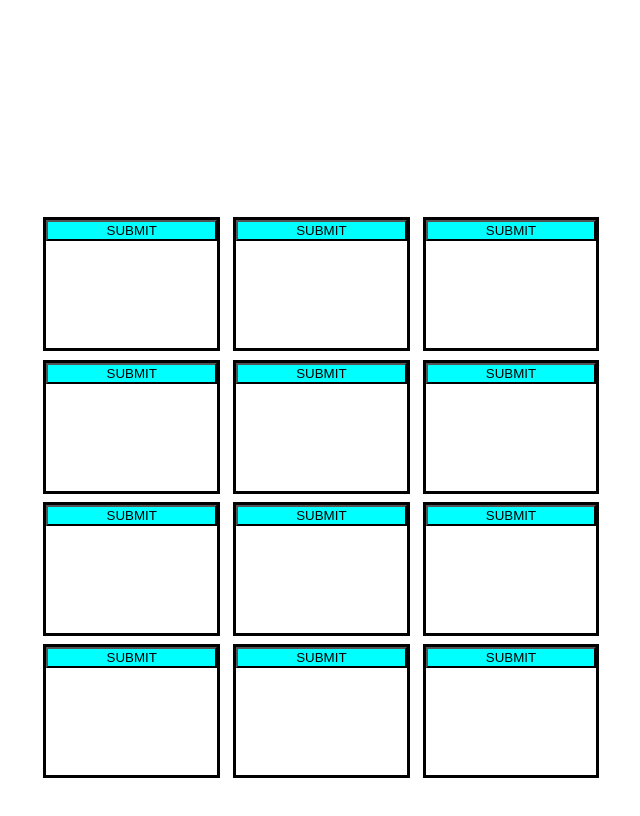
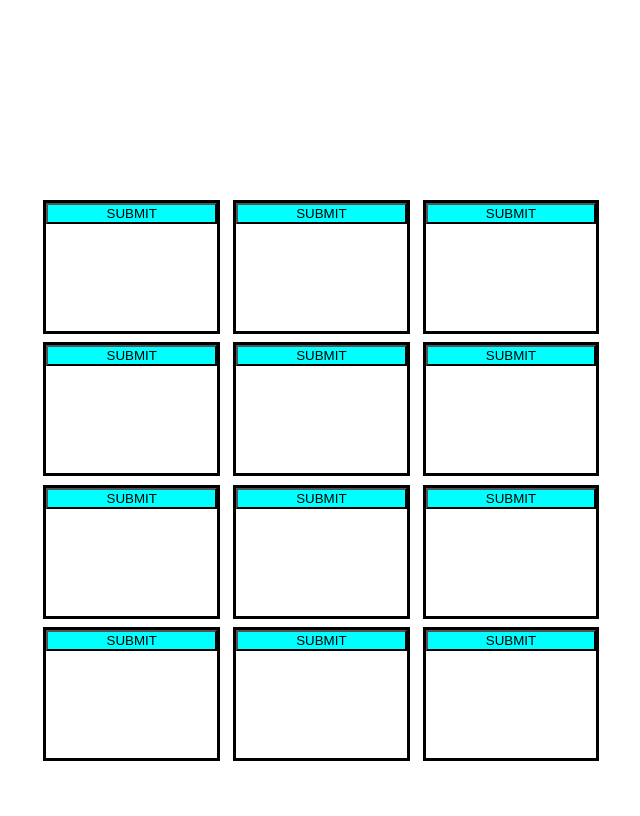
Before and after one commit to egabriel-castillom/memorama, a Flask app: page / in a window 1280 px wide. Shown: the part 307-1123 px from the top of the page, without its empty margins (314-954 px from the left). After the commit the page ends 1068 px from the top, so only its background shows below. Run offline with Flask 2, Linux system fonts and the light colour scheme.

Commit message:
css change

```diff
--- a/static/main_memo.css
+++ b/static/main_memo.css
@@ -11,7 +11,7 @@ body {
     height: 100%;
     display: grid;
     grid-template-columns: 1fr;
-    grid-template-rows: 1.0fr .5fr .5fr .5fr 4.5fr;
+    grid-template-rows: .25fr .25fr .25fr .25fr 5fr;
 }
 
 .MID .message {
```
